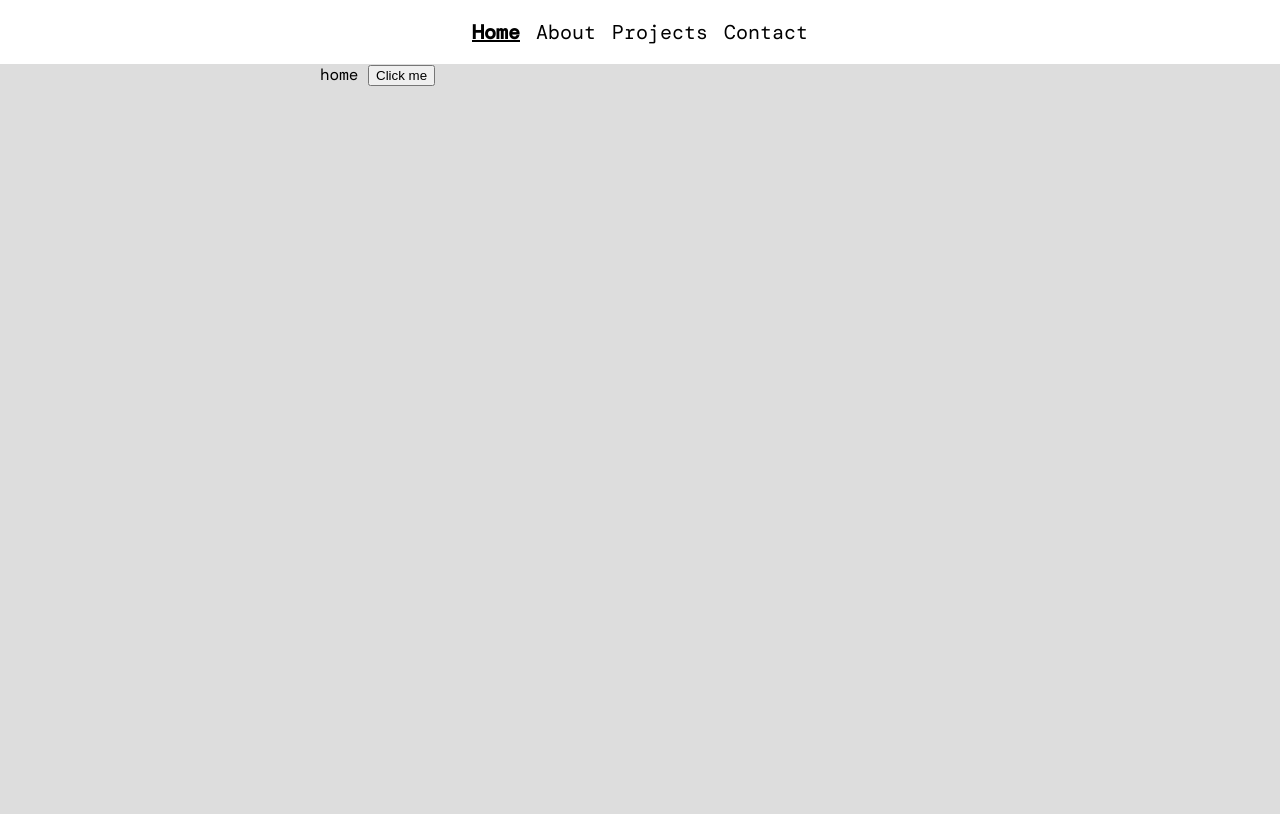
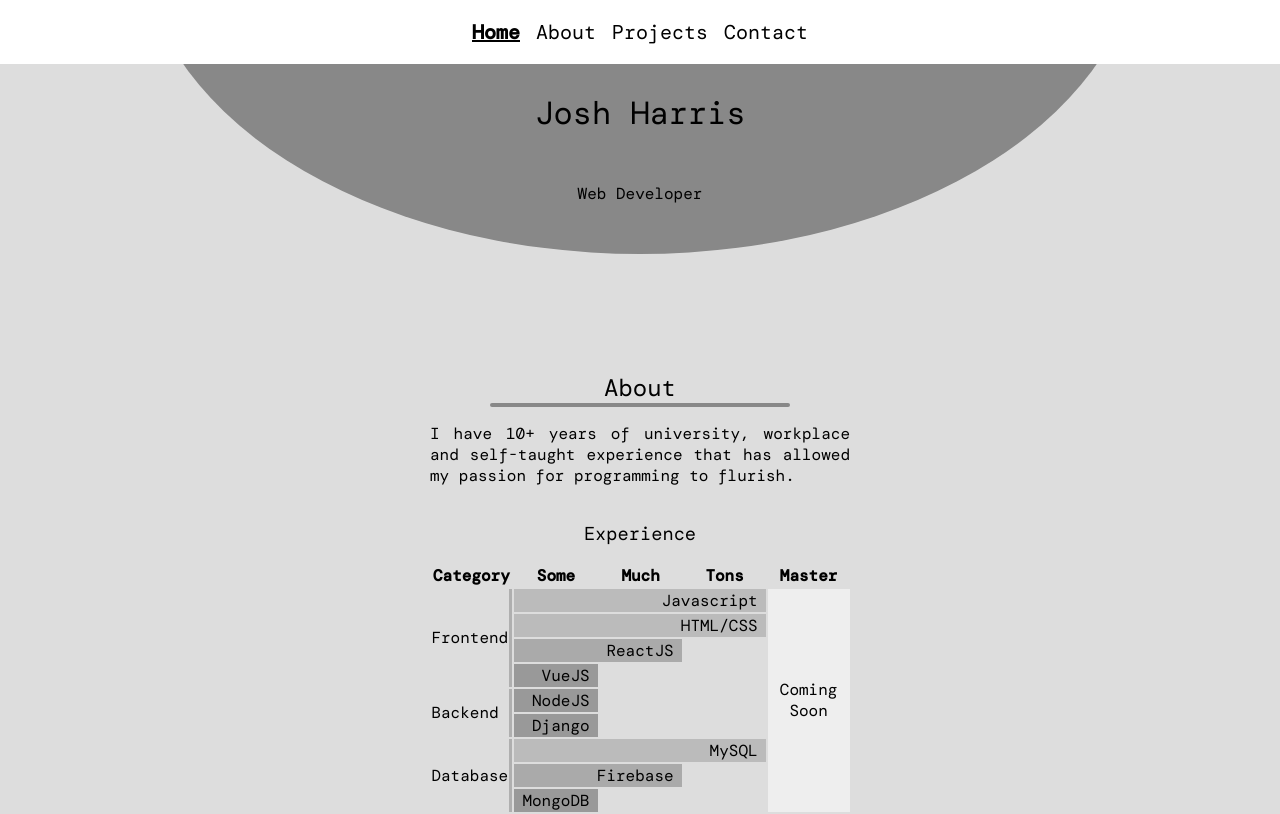
Before and after one commit to joshuaanastasakis/Website, a Vue app: page / in a window 1280 px wide. Shown: the top 814 px of the page. Built offline with nearby package versions, Linux system fonts and the light colour scheme; a web font is replaced by a local one.

Commit message:
Updated About section

```diff
--- /dev/null
+++ b/src/assets/about.css
@@ -0,0 +1,83 @@
+.circle {
+    position: absolute;
+    border-radius: 50%;
+    background-color: #888888;
+    z-index: -2;
+    height: 640px;
+    width: 1000px;
+    max-width: 1000px;
+}
+
+.circle#intro-circle {
+    top: -450px;
+}
+
+div#home > .background-container {
+    display: flex;
+    position: relative;
+    flex-direction: column;
+    align-items: center;
+}
+
+div#home {
+    z-index: -1;
+    display: flex;
+    flex-direction: column;
+    align-items: center;
+    position: relative;
+    overflow-x: hidden;
+}
+
+div#home > h1, h4 {
+    margin-top: 1.75rem;
+    font-weight: 200;
+}
+
+.graph-container {
+    margin-top: 1rem;
+}
+
+td[colspan="3"] {
+    /* background-color: #4bb9b9; */
+    background-color: #BBBBBB;
+}
+td[colspan="2"] {
+    /* background-color: #6fb94b; */
+    background-color: #AAAAAA;
+}
+td[colspan="1"] {
+    /* background-color: #aab94b; */
+    background-color: #999999;
+}
+
+td[colspan] {
+    text-align: right;
+    padding-inline: 0.5rem;
+}
+
+td[colspan]:hover {
+    background-color: #EEEEEE;
+}
+
+td[rowspan]:not(:last-of-type) {
+    border-right: 3px solid #AFAFAF;
+}
+
+th {
+    width: 5rem;
+}
+
+.master {
+    background-color: #EEEEEE;
+    text-align: center;
+}
+
+.text-container {
+    margin-left: 0px;
+    width: 100%;
+    max-width: calc(5.25rem * 5);
+}
+
+.text-justify {
+    text-align: justify;
+}
--- /dev/null
+++ b/src/assets/intro.css
@@ -0,0 +1,36 @@
+.circle {
+    position: absolute;
+    border-radius: 50%;
+    background-color: #888888;
+    z-index: -2;
+    height: 640px;
+    width: 1000px;
+    max-width: 1000px;
+}
+
+.circle#intro-circle {
+    top: -450px;
+}
+
+div#home > .background-container {
+    display: flex;
+    position: relative;
+    flex-direction: column;
+    align-items: center;
+}
+
+div#home {
+    z-index: -1;
+    display: flex;
+    flex-direction: column;
+    align-items: center;
+    position: relative;
+    overflow-x: hidden;
+    padding-top: 64px;
+    height: calc(64px + 160px);
+}
+
+div#home > h1, h4 {
+    margin-top: 1.75rem;
+    font-weight: 200;
+}
--- a/src/assets/main.css
+++ b/src/assets/main.css
@@ -1,13 +1,17 @@
-@import './base.css';
+@import './intro.css';
+@import './about.css';
+
 
 body {
   display: grid;
   grid-template-rows: auto 1fr;
+  gap: 8rem;
   min-height: 100vh;
   min-height: 100dvh;
   margin: 0;
   background-color: #DDDDDD;
   font-family: 'DM Mono', monospace;
+  position: relative;
 }
 
 header > nav {
@@ -33,16 +37,32 @@ nav * {
 }
 
 main {
-  max-width: 640px;
+  max-width: 1000px;
   margin-inline: auto;
 }
 
-.section {
+.section:not(#home) {
   padding-top: 64px;
   min-height: 1000px;
+  display: flex;
+  flex-direction: column;
+  align-items: center;
 }
 
 .active {
   text-decoration: underline;
   font-weight: 600;
 }
+
+.horizontal-divider {
+  width: 300px;
+  max-widtH: 300px;
+  background-color: #888888;
+  height: 0.25rem;
+  border-radius: 25px;
+}
+
+h2, h3 {
+  font-weight: 200;
+  margin-bottom: 0px;
+}
--- a/src/components/AboutSection.vue
+++ b/src/components/AboutSection.vue
@@ -1,14 +1,121 @@
 <script lang="ts">
+import Divider from '../components/Divider.vue'
+
+interface Category {
+  type: string,
+  items: Item[]
+}
+
+interface Item {
+  name: string,
+  exp: 1 | 2 | 3 | 4
+}
+
 export default {
-    onScroll (e: Event) {
-        console.log(e)
+  data() {
+    return {
+      headers: ["Category", "Some", "Much", "Tons", "Master"],
+      items: [
+        {
+          type: "Frontend",
+          items_count: 4,
+          items: [
+            {
+              name: "Javascript",
+              exp: 3,
+            },
+            {
+              name: "HTML/CSS",
+              exp: 3,
+            },
+            {
+              name: "ReactJS",
+              exp: 1,
+            },
+            {
+              name: "VueJS",
+              exp: 1,
+            },
+          ]
+        }
+      ]
     }
+  },
+  mounted() {
+    console.log("mounted")
+  }
 }
 </script>
 
 <template>
   <div id="about" class="section">
-    about
+    <h2>About</h2>
+    <Divider />
+    <div class="text-container">
+      <p class="text-justify">I have 10+ years of university, workplace and self-taught experience that has allowed my passion for programming to flurish.</p>
+    </div>
+    <h3>Experience</h3>
+    <div class="graph-container">
+      <table>
+        <tr>
+          <th v-for="header in headers">{{ header }}</th>
+        </tr>
+        <tr class="frontend">
+          <td rowspan="4">Frontend</td>
+          <!-- <td>Javascript</td> -->
+          <td colspan="3">Javascript</td>
+          <td rowspan="9" class="master">Coming Soon</td>
+        </tr>
+        <tr class="frontend">
+          <!-- <td>HTML/CSS</td> -->
+          <td colspan="3" class="tons">HTML/CSS</td>
+        </tr>
+        <tr class="frontend">
+          <!-- <td>ReactJS</td> -->
+          <td colspan="2">ReactJS</td>
+        </tr>
+        <tr class="frontend last">
+          <!-- <td>VueJS</td> -->
+          <td colspan="1">VueJS</td>
+        </tr>
+        <tr class="backend">
+          <td rowspan="2">Backend</td>
+          <!-- <td>NodeJS</td> -->
+          <td colspan="1">NodeJS</td>
+        </tr>
+        <tr class="backend last">
+          <!-- <td>Django</td> -->
+          <td colspan="1">Django</td>
+        </tr>
+        <tr class="database">
+          <td rowspan="3">Database</td>
+          <!-- <td>MySQL</td> -->
+          <td colspan="3">MySQL</td>
+        </tr>
+        <tr class="database">
+          <!-- <td>Firebase</td> -->
+          <td colspan="2">Firebase</td>
+        </tr>
+        <tr class="database">
+          <!-- <td>MongoDB</td> -->
+          <td colspan="1">MongoDB</td>
+        </tr>
+        <!-- <tr v-for="(category, index) of items">
+          <tr>
+            <td v-if="index===0" rowspan="{category.items_count}">{{ category.type }}</td>
+          </tr>
+          <tr v-for="item of category.items">
+            <td></td>
+            <td>{{ item.name }}</td>
+            <td>{{ item.exp===1 || item.exp }}</td>
+            <td>{{ item.name }}</td>
+            <td>{{ item.name }}</td>
+          </tr>
+
+        </tr> -->
+      </table>
+    </div>
+
   </div>
 </template>
 
--- a/src/components/ContactSection.vue
+++ b/src/components/ContactSection.vue
@@ -1,4 +1,5 @@
 <script lang="ts">
+import Divider from '../components/Divider.vue'
 export default {
     onScroll (e: Event) {
         console.log(e)
@@ -8,7 +9,8 @@ export default {
 
 <template>
   <div id="contact" class="section">
-    contact
+    <h2>Contact</h2>
+    <Divider />
   </div>
 </template>
 
--- /dev/null
+++ b/src/components/Divider.vue
@@ -0,0 +1,9 @@
+<script lang="ts">
+</script>
+
+<template>
+  <div id="divider" class="horizontal-divider"></div>
+</template>
+
+<style scoped>
+</style>
--- a/src/components/IntroSection.vue
+++ b/src/components/IntroSection.vue
@@ -10,9 +10,12 @@ export default {
 </script>
 
 <template>
-  <div id="home" class="section">
-    home
-    <button @click="onClick">Click me</button>
+  <div id="home">
+    <span class="background-container">
+      <div class="circle" id="intro-circle"></div>
+    </span>
+    <h1>Josh Harris</h1>
+    <h4>Web Developer</h4>
   </div>
 </template>
 
--- a/src/components/ProjectsSection.vue
+++ b/src/components/ProjectsSection.vue
@@ -1,33 +1,14 @@
 <script setup lang="ts">
-
+import Divider from '../components/Divider.vue'
 </script>
 
 <template>
   <div id="projects" class="section">
-    Projects
+    <h2>Projects</h2>
+    <Divider />
   </div>
 </template>
 
 <style scoped>
-h1 {
-  font-weight: 500;
-  font-size: 2.6rem;
-  top: -10px;
-}
 
-h3 {
-  font-size: 1.2rem;
-}
-
-.greetings h1,
-.greetings h3 {
-  text-align: center;
-}
-
-@media (min-width: 1024px) {
-  .greetings h1,
-  .greetings h3 {
-    text-align: left;
-  }
-}
 </style>
--- a/src/main.ts
+++ b/src/main.ts
@@ -14,6 +14,7 @@ import IntroSectionVue from './components/IntroSection.vue'
 import AboutSectionVue from './components/AboutSection.vue'
 import ProjectsSectionVue from './components/ProjectsSection.vue'
 import ContactSectionVue from './components/ContactSection.vue'
+import Divider from './components/Divider.vue'
 // TODO: Add SDKs for Firebase products that you want to use
 // https://firebase.google.com/docs/web/setup#available-libraries
 
@@ -38,6 +39,7 @@ app.component('IntroSection', IntroSectionVue)
 app.component('AboutSection', AboutSectionVue)
 app.component('ProjectsSection', ProjectsSectionVue)
 app.component('ContactSection', ContactSectionVue)
+app.component('Divider', Divider)
 
 app.use(createPinia())
 app.use(router)
```
